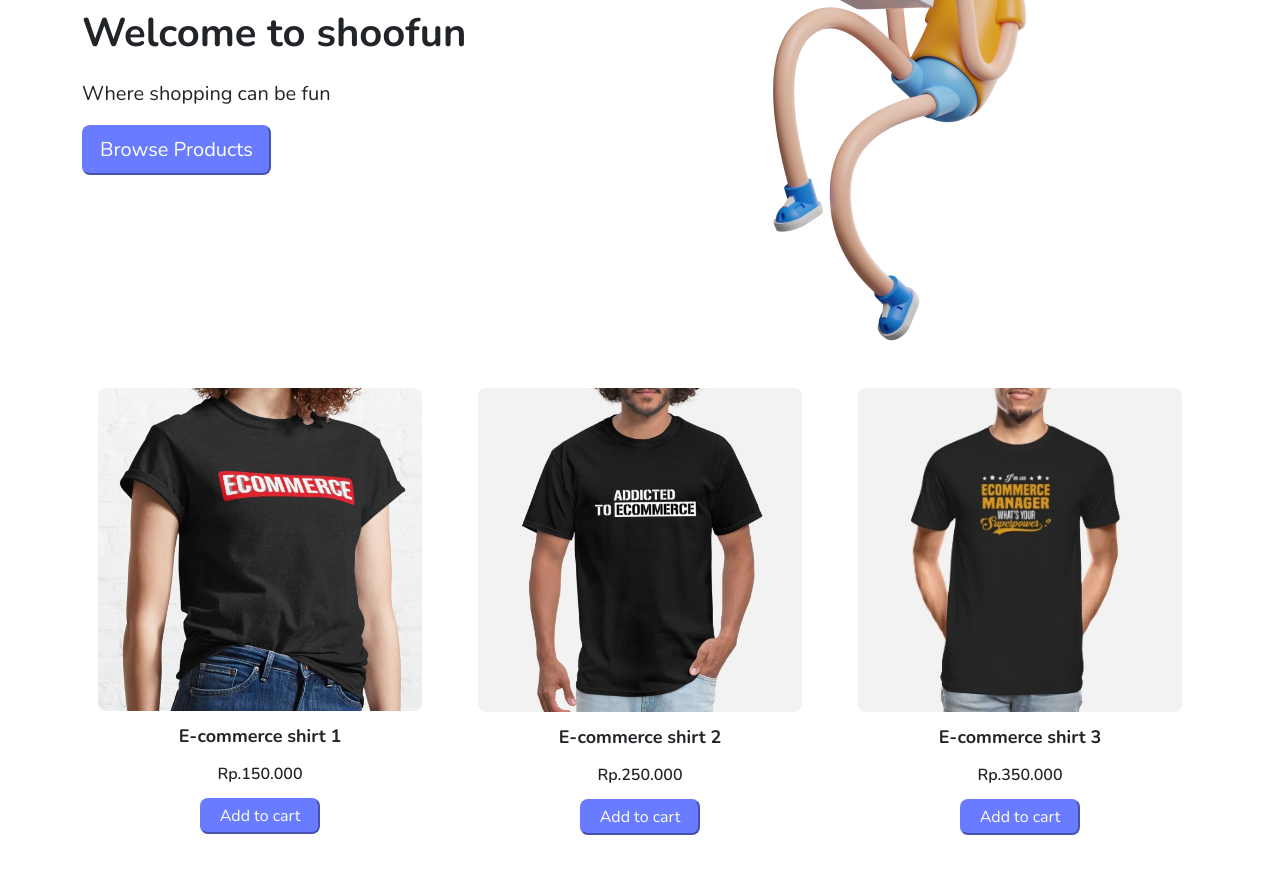
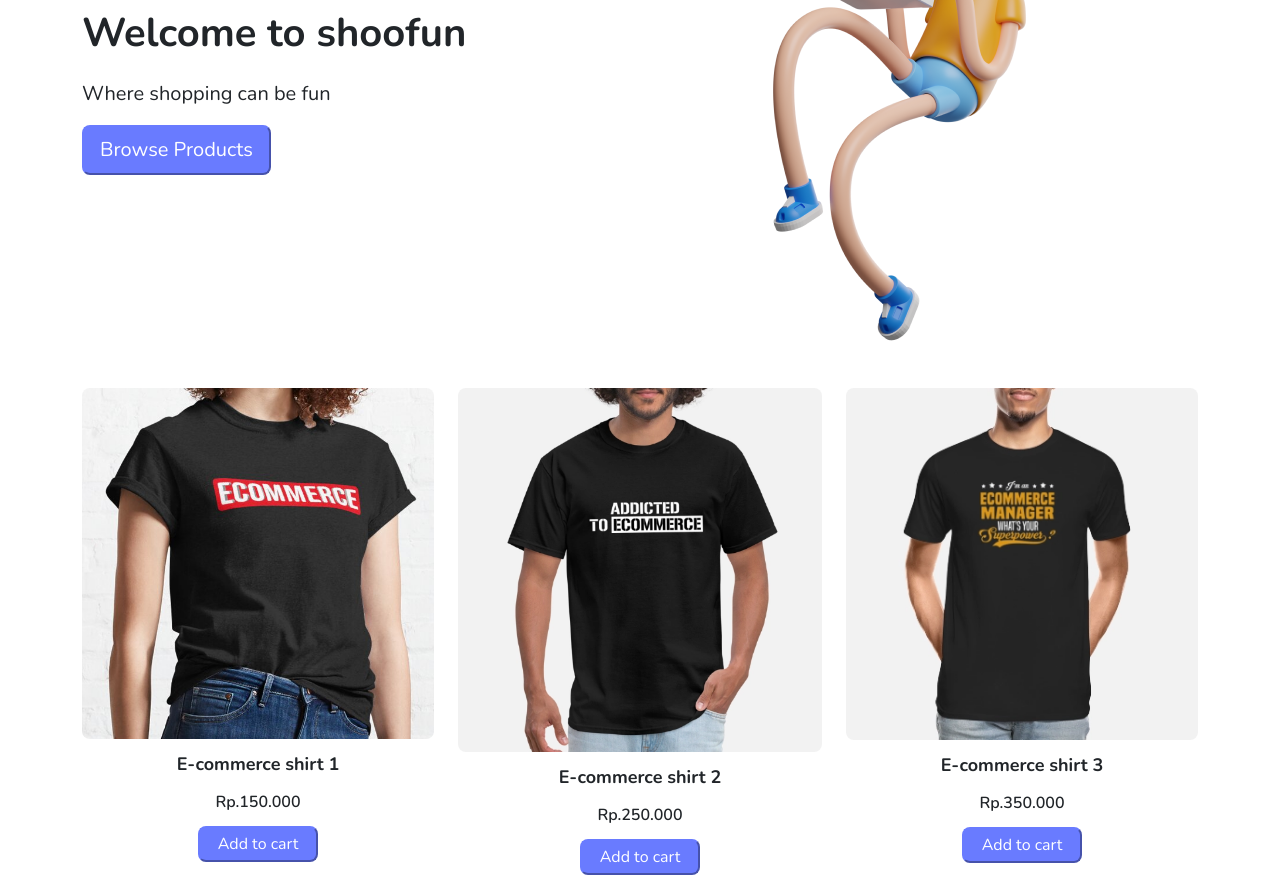
Before and after one commit to rahmatsyifana12/shoofun-fe, a plain HTML site: page index.html in a window 1280 px wide. Shown: the part 284-1175 px from the top of the page. Before the commit the page ends 1135 px from the top, so only its background shows below. Drawn offline with nearby package versions, Linux system fonts and the light colour scheme.

Commit message:
Fix product img sizing

```diff
--- a/index.html
+++ b/index.html
@@ -77,7 +77,7 @@
             <div class="row text-center gy-4">
                 <div class="col-md">
                     <div class="card">
-                        <div class="card-body text-center">
+                        <div class="card-body text-center" style="padding-left: 12px;">
                             <img class="img-fluid" src="./img/e commerce 1.jpg" alt="ec-1">
                             <div class="product-title">E-commerce shirt 1</div>
                             <div class="price">Rp.150.000</div>
@@ -87,7 +87,7 @@
                 </div>
                 <div class="col-md">
                     <div class="card">
-                        <div class="card-body text-center">
+                        <div class="card-body text-center" style="padding-left: 8px; padding-right: 8px;">
                             <img class="img-fluid" src="./img/e commerce 2.jpg" alt="ec-1">
                             <div class="product-title">E-commerce shirt 2</div>
                             <div class="price">Rp.250.000</div>
@@ -95,9 +95,9 @@
                         </div>
                     </div>
                 </div>
-                <div class="col-md">
+                <div class="col-md"">
                     <div class="card">
-                        <div class="card-body text-center">
+                        <div class="card-body text-center"  style="padding-right: 12px;">
                             <img class="img-fluid" src="./img/e commerce 3.jpg" alt="ec-1">
                             <div class="product-title">E-commerce shirt 3</div>
                             <div class="price">Rp.350.000</div>
--- a/style.css
+++ b/style.css
@@ -141,10 +141,15 @@ body::before {
 }
 
 .card img {
-    width: 343px;
+    width: 490px;
     border-radius: 8px;
 }
 
 .btn-purple:hover {
     background-color: #4557dc;
 }
+
+#products .col-md {
+    padding-left: 0;
+    padding-right: 0;
+}
```
